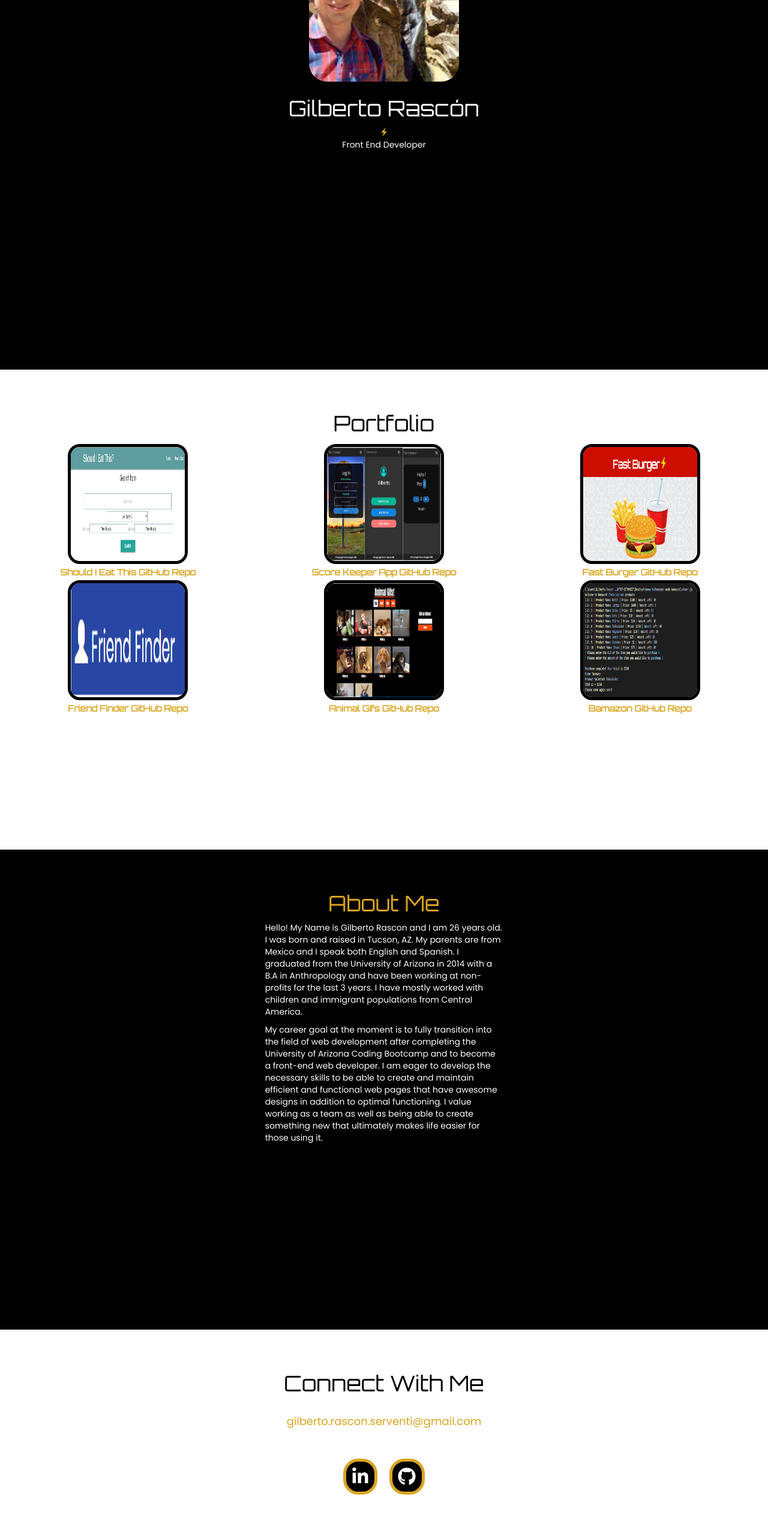
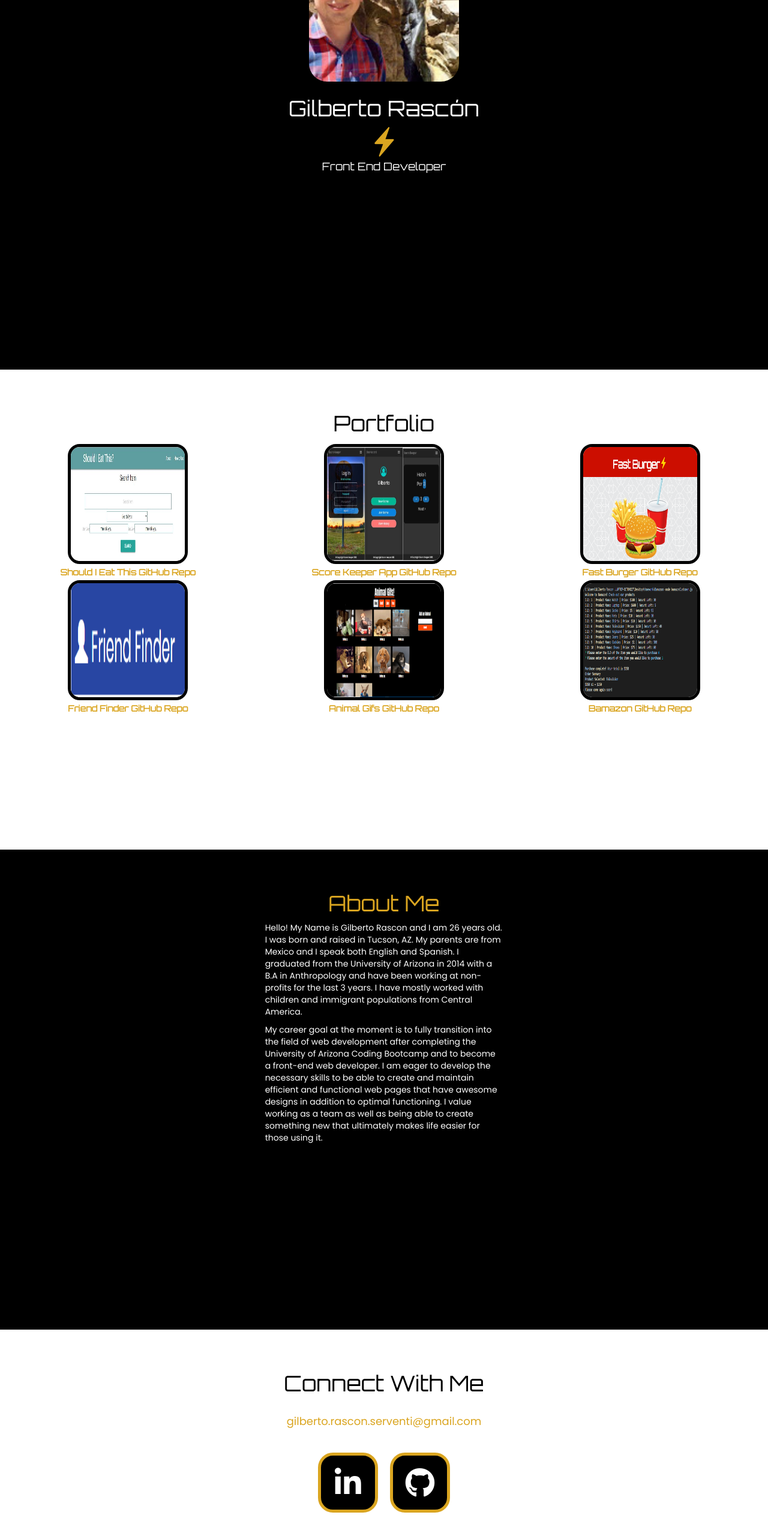
Before and after one commit to Grascon/Portfolio, a plain HTML site: page index.html in a window 1280 px wide. Shown: the part 184-2744 px from the top of the page at 60% size. Drawn offline with nearby package versions, Linux system fonts and the light colour scheme; a script that the page names is missing.

Commit message:
Fixed sizes for font awesome icons as well as lightning symbol

```diff
--- a/assets/css/style.css
+++ b/assets/css/style.css
@@ -13,7 +13,7 @@ img{
 }
 #section1 {
     width: 100vw;
-    height: 100vh;
+    min-height: 100vh;
     padding-top: 50px;
     color: #fff;
     background-color: black;
@@ -27,14 +27,14 @@ img{
 }
 #section3 {
     width: 100vw;
-    height: 100vh;
+    min-height: 100vh;
     padding-top: 50px;
     color: #fff;
     background-color: black;
 }
 #section4 {
     width: 100vw;
-    height: 100vh;
+    min-height: 100vh;
     padding-top: 50px;
     color: black;
     background-color: white;
@@ -48,6 +48,9 @@ img{
 }
 #flash, #about-me {
     color: goldenrod;
+}
+.glyphicon {
+    font-size: 50px;
 }
 #profile-image{
     border-radius: 30px;
@@ -72,15 +75,10 @@ h2{
 p {
     font-family: 'Poppins', sans-serif;
 }
-.btn-primary{
-    background-color: black;
-    color: goldenrod;
-    font-weight: bold;
-}
-.btn-primary:hover{
-    cursor: pointer;
-    background-color: black;
-    color: white;
+
+#front-end{
+    font-family: 'Orbitron', sans-serif;
+    font-size: 18px;
 }
 .connect {
     text-align: center;
@@ -98,25 +96,29 @@ p {
 .fab{
     background-color: black;
     color: white;
-    padding: 10px;
+    padding: 20px;
     border: 5px solid goldenrod;
     margin: 10px;
     border-radius: 25px;
-
+    width: 100px;
+    height: 100px;
+    font-size: 50px;
 }
 .fab:hover{
     background-color: white;
     color: goldenrod;
-    padding: 10px;
+    padding: 20px;
     border: 5px solid goldenrod;
     margin: 10px;
     border-radius: 25px;
-
+    width: 100px;
+    height: 100px;
+    font-size: 50px;
 }
 footer{
     position: absolute;
     width: 100%;
-    padding: 10px;
+    padding: 20px;
     text-align: center;
     font-size: 18px;
     background-color: #222;
--- a/index.html
+++ b/index.html
@@ -40,7 +40,7 @@
         <img src="assets/img/Me.JPG" id="profile-image" alt="Profile Image" width="250" height="250">
         <h1 id="name">Gilberto Rascón</h1>
         <span class="glyphicon glyphicon-flash" id="flash"></span>
-        <p>Front End Developer</p>
+        <p id="front-end">Front End Developer</p>
     </section>
     <section id="section2" class="container-fluid">
         <h1>Portfolio</h1>
@@ -118,10 +118,10 @@
                     <br>
                     <ul id="connect">
                         <li>
-                            <h2><a href="https://www.linkedin.com/in/gilberto-rascon/" target="_blank"><i class="fab fa-linkedin-in"></i></a></h2>
+                            <span><a href="https://www.linkedin.com/in/gilberto-rascon/" target="_blank"><i class="fab fa-linkedin-in"></i></a></span>
                         </li>
                         <li>
-                            <h2><a href="https://github.com/Grascon" target="_blank"><i class="fab fa-github"></i></a></h2>
+                            <span><a href="https://github.com/Grascon" target="_blank"><i class="fab fa-github"></i></a></span>
                         </li>
                     </ul>
                 </div>
@@ -130,7 +130,6 @@
         </div>
     </section>
 </main>
-
     <footer>
         <div>&copy 2018 Copyright Gilberto Rascón</div>
     </footer>
```
